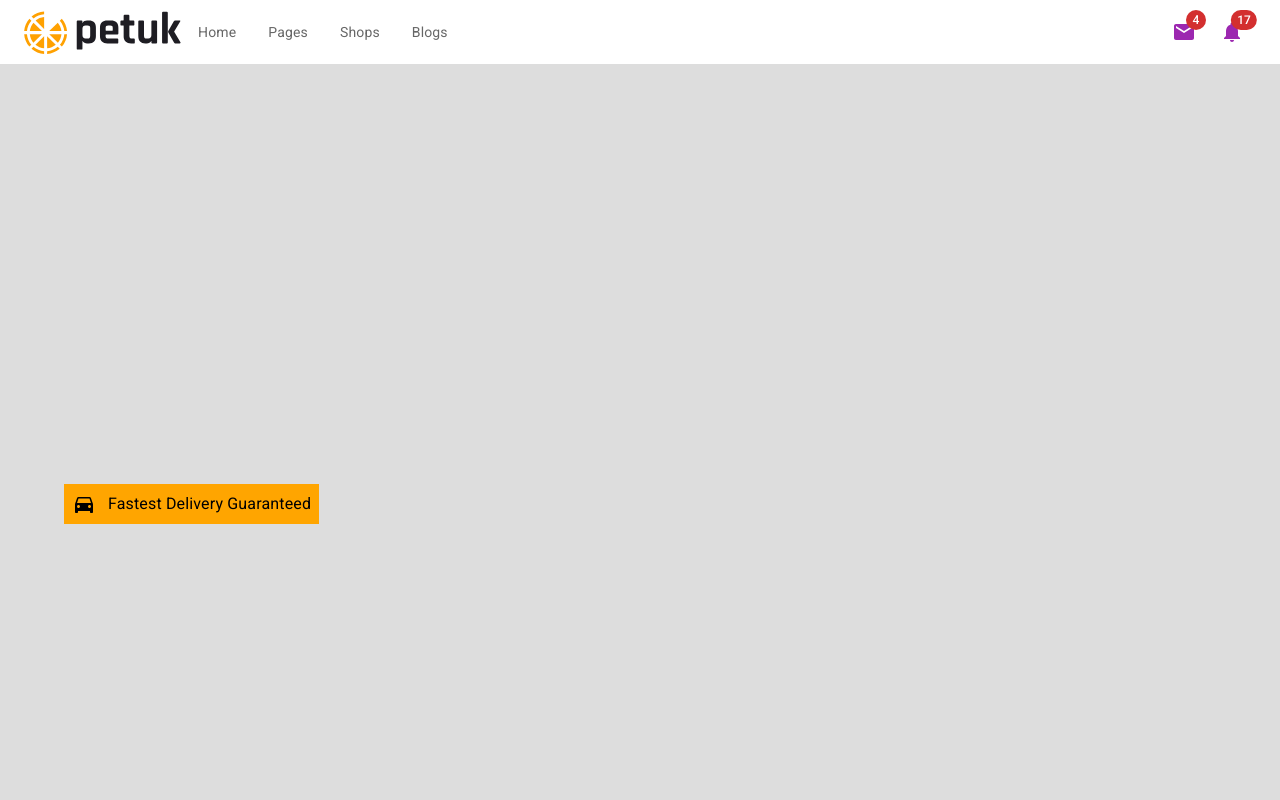
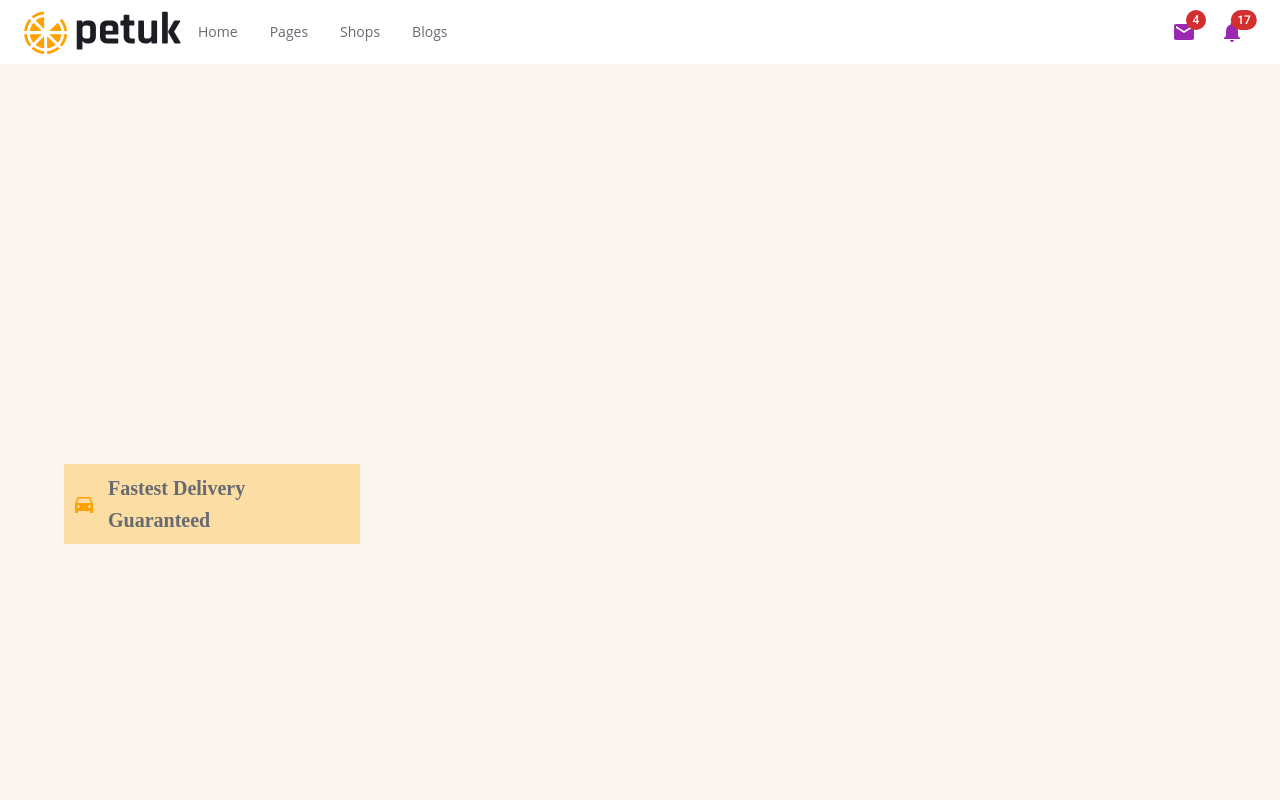
Before and after one commit to apelmahmudDev/food-commerce, a React (Create React App) app: page / in a window 1280 px wide. Shown: the top 800 px of the page. Built offline with nearby package versions, Linux system fonts and the light colour scheme.

Commit message:
✅ theme setup

```diff
--- a/src/components/home/Hero/index.js
+++ b/src/components/home/Hero/index.js
@@ -1,10 +1,13 @@
 import { Box, Container, Typography } from "@mui/material";
 import DirectionsCarIcon from "@mui/icons-material/DirectionsCar";
+// import { useStyles } from "./styled";
 
 // apply js style from material ui
 const Hero = () => {
+	// const classes = useStyles();
+
 	return (
-		<Box sx={{ backgroundColor: "#ddd", height: "100vh", py: 5 }}>
+		<Box sx={{ backgroundColor: "#fbf6ef", height: "100vh", py: 5 }}>
 			<Container maxWidth="lg">
 				<Box
 					sx={{
@@ -15,17 +18,20 @@ const Hero = () => {
 				>
 					<Box
 						sx={{
-							backgroundColor: "orange",
+							backgroundColor: "#fcdda3",
 							display: "flex",
+							alignItems: "center",
 							gap: 1.5,
 							p: 1,
 							maxWidth: "280px",
 						}}
 					>
 						{/* icon */}
-						<DirectionsCarIcon />
+						<DirectionsCarIcon color="primary" />
 						{/* content */}
-						<Typography>Fastest Delivery Guaranteed</Typography>
+						<Typography variant="h6" color="text.secondary" fontWeight="bold">
+							Fastest Delivery Guaranteed
+						</Typography>
 					</Box>
 				</Box>
 			</Container>
--- /dev/null
+++ b/src/theme/index.js
@@ -0,0 +1,56 @@
+import { createTheme, responsiveFontSizes } from "@mui/material/styles";
+
+export let theme = createTheme({
+	typography: {
+		fontFamily: ["Roboto", "Rajdhani", "Open Sans", "sans-serif"].join(","),
+		body1: {
+			fontFamily: "Open Sans",
+		},
+		body2: {
+			fontFamily: "Open Sans",
+		},
+		h1: {
+			fontFamily: "Rajdhani",
+		},
+		h2: {
+			fontFamily: "Rajdhani",
+		},
+		h3: {
+			fontFamily: "Rajdhani",
+		},
+		h4: {
+			fontFamily: "Rajdhani",
+		},
+		h5: {
+			fontFamily: "Rajdhani",
+		},
+		h6: {
+			fontFamily: "Rajdhani",
+		},
+	},
+	palette: {
+		mode: "light",
+		primary: {
+			main: "#ffa101",
+			light: "#fcf8f0",
+			// dark: "#000000"
+		},
+		text: {
+			primary: "#1e1d23",
+			secondary: "#666A71",
+		},
+	},
+	// components: {
+	// 	MuiButton: {
+	// 		styleOverrides: {
+	// 			root: {
+	// 				fontFamily: "Poppins",
+	// 				textTransform: "capitalize",
+	// 				borderRadius: 0,
+	// 			},
+	// 		},
+	// 	},
+	// },
+});
+
+theme = responsiveFontSizes(theme);
```
Also changed, not shown: src/App.js (+5 -2 lines).
